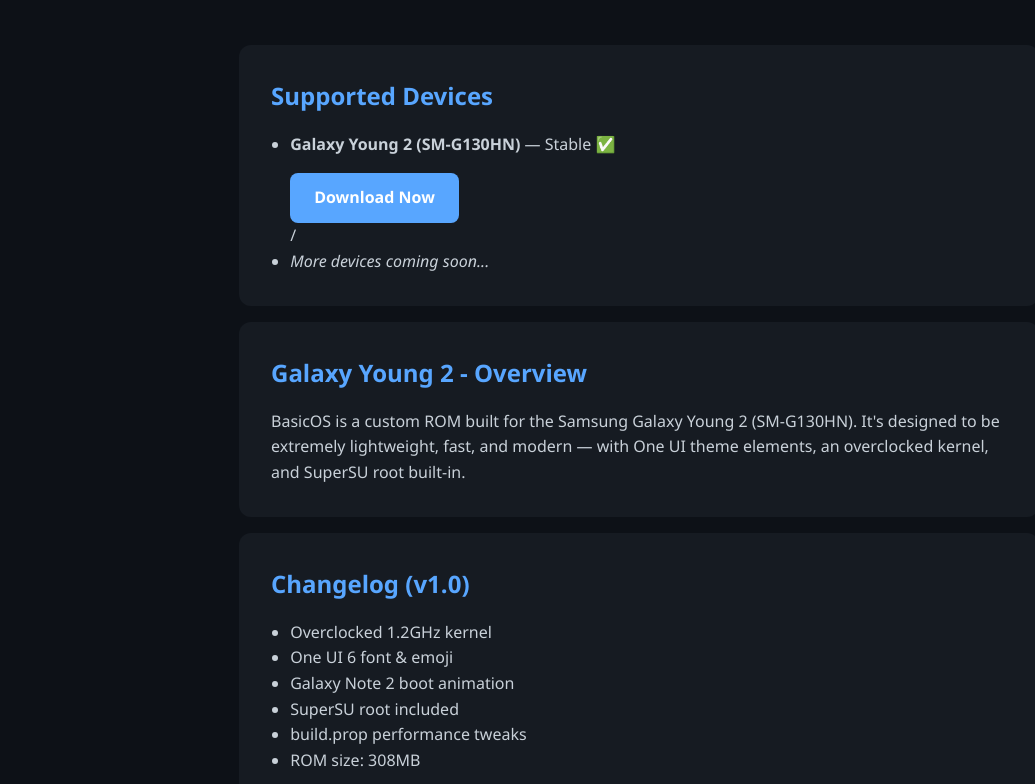
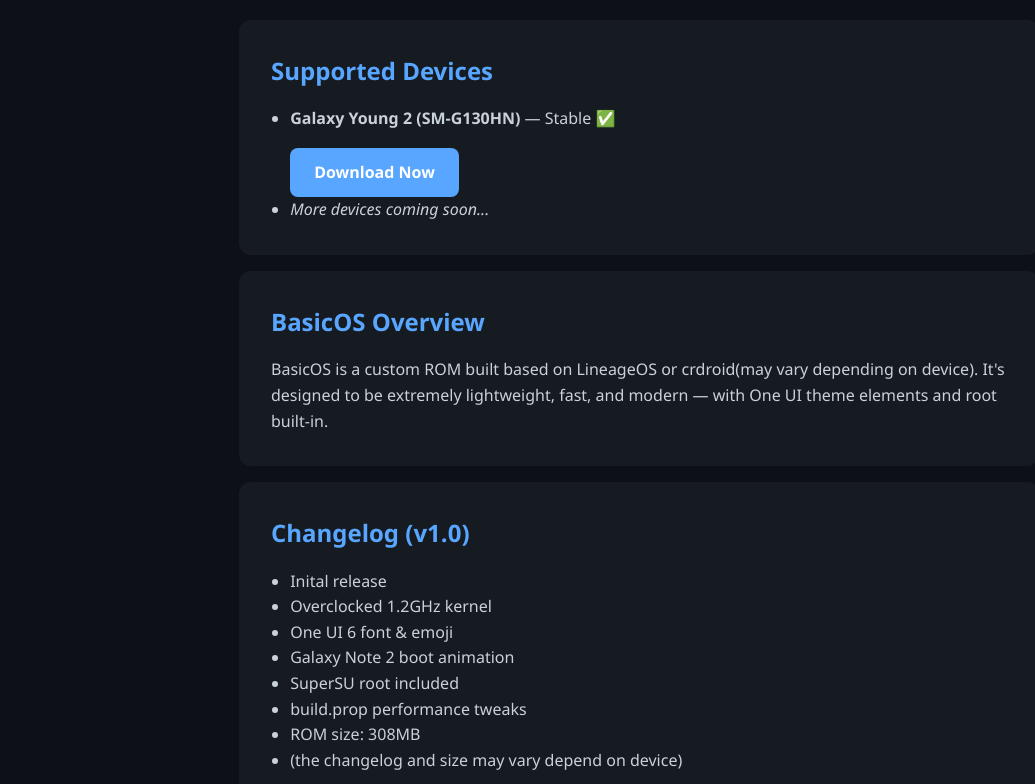
Before and after one commit to BasicOS2025/BasicOS2025.github.io, a plain HTML site: page index.html in a window 1280 px wide. Shown: the part 168-952 px from the top of the page, without its empty margins (1-1036 px from the left). Drawn offline with Linux system fonts and the light colour scheme.

Commit message:
Update index.html

```diff
--- a/index.html
+++ b/index.html
@@ -1,4 +1,4 @@
-x<!DOCTYPE html>
+<!DOCTYPE html>
 <html lang="en">
 <head>
   <meta charset="UTF-8" />
@@ -94,25 +94,27 @@ x<!DOCTYPE html>
     <h2>Supported Devices</h2>
     <ul>
       <li><strong>Galaxy Young 2 (SM-G130HN)</strong> — Stable ✅</li>
-      <a href="https://xdaforums.com/t/extreme-debloated-6-0-1-basicos-tiny-core-for-galaxy-young-2-sm-g130hn-the-fastest-galaxy-young-2-rom.4747534/" class="button">Download Now</a></p>/
+      <a href="https://xdaforums.com/t/extreme-debloated-6-0-1-basicos-tiny-core-for-galaxy-young-2-sm-g130hn-the-fastest-galaxy-young-2-rom.4747534/" class="button">Download Now</a></p>
       <li><em>More devices coming soon...</em></li>
     </ul>
   </div>
 
   <div class="section">
-    <h2>Galaxy Young 2 - Overview</h2>
-    <p>BasicOS is a custom ROM built for the Samsung Galaxy Young 2 (SM-G130HN). It's designed to be extremely lightweight, fast, and modern — with One UI theme elements, an overclocked kernel, and SuperSU root built-in.</p>
+    <h2>BasicOS Overview</h2>
+    <p>BasicOS is a custom ROM built based on LineageOS or crdroid(may vary depending on device). It's designed to be extremely lightweight, fast, and modern — with One UI theme elements and root built-in.</p>
   </div>
 
   <div class="section">
     <h2>Changelog (v1.0)</h2>
     <ul>
+      <li>Inital release</li>
       <li>Overclocked 1.2GHz kernel</li>
       <li>One UI 6 font & emoji</li>
       <li>Galaxy Note 2 boot animation</li>
       <li>SuperSU root included</li>
       <li>build.prop performance tweaks</li>
       <li>ROM size: 308MB</li>
+      <li>(the changelog and size may vary depend on device)</li>
     </ul>
   </div>
 
@@ -143,4 +145,3 @@ x<!DOCTYPE html>
   </footer>
 </body>
 </html>
-"""
```
